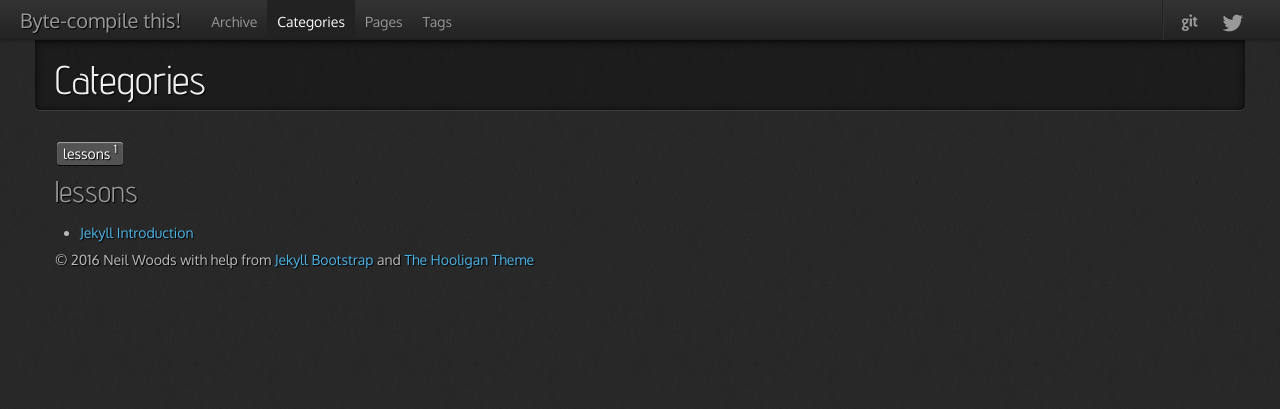
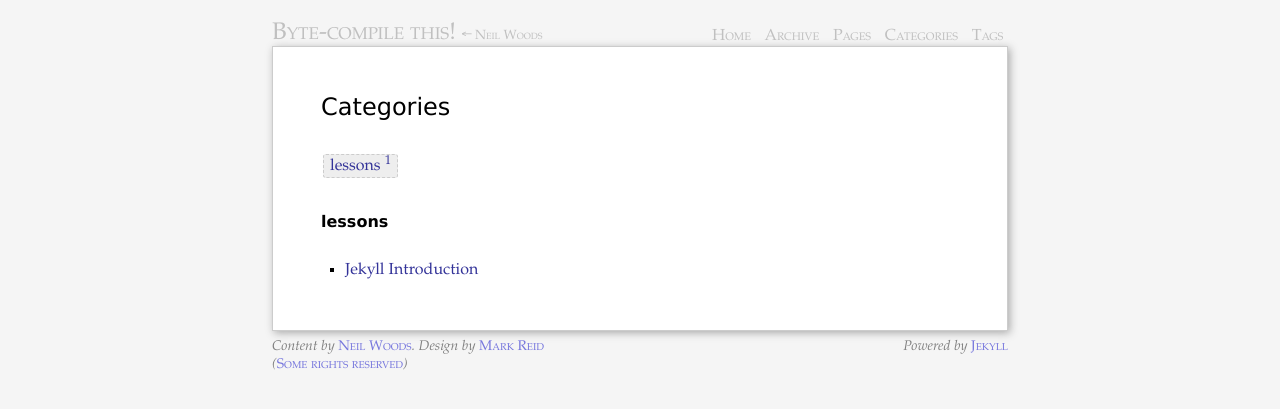
Before and after one commit to netlexer/netlexer.github.io, a Jekyll site: the page built from categories.html, in a window 1280 px wide. Shown: the top 409 px of the page. Built offline with Jekyll 4.4.1, drawn with Linux system fonts in a browser that asks for light colours; nearby versions of some CDN libraries.

Commit message:
Theme update.

```diff
--- /dev/null
+++ b/_includes/themes/mark-reid/default.html
@@ -0,0 +1,77 @@
+<!DOCTYPE html PUBLIC "-//W3C//DTD XHTML 1.0 Strict//EN"
+    "http://www.w3.org/TR/xhtml1/DTD/xhtml1-strict.dtd">
+
+<html xmlns="http://www.w3.org/1999/xhtml" xml:lang="en" lang="en-us">
+<head>
+   <meta http-equiv="content-type" content="text/html; charset=utf-8" />
+   <title>{{ page.title }} &larr; {{ page.top }}</title>
+   <meta name="author" content="{{ site.author.name }}" />
+
+   <link rel="start" href="{{ HOME_PATH }}" />
+
+	{% if page.keywords %}
+	<meta name="keywords" content="{{ page.keywords }}">
+	{% endif %}
+
+	{% if site.author.feedburner %}
+  	<link rel="alternate" type="application/atom+xml" href="http://feeds.feedburner.com/{{ site.author.feedburner }}" title="RSS feed" />
+	{% endif %}
+	{% if page.feed %}
+  	<link rel="alternate" type="application/atom+xml" href="{{ page.feed }}" title="RSS feed" />
+	{% endif %}
+
+   <!-- syntax highlighting CSS -->
+   <link rel="stylesheet" href="{{ ASSET_PATH }}/css/syntax.css" type="text/css" />
+
+   <!-- Homepage CSS -->
+   <link rel="stylesheet" href="{{ ASSET_PATH }}/css/screen.css" type="text/css" />
+
+</head>
+<body id="{{ page.section }}">
+<div id="site">
+
+  <div id="header">
+    <h1>
+    	<a href="{{ HOME_PATH }}" title="{{ site.title }}">{{ site.title }}</a>
+    	<span class="byline">&larr; <a href="{{ HOME_PATH }}">{{ site.author.name }}</a></span>
+    </h1>
+    <ul class="nav">
+      <li><a class="home" href="{{ HOME_PATH }}">Home</a></li>
+      <li><a  href="/archive.html">Archive</a></li>
+      <li><a  href="/pages.html">Pages</a></li>
+      <li><a  href="/categories.html">Categories</a></li>
+      <li><a  href="/tags.html">Tags</a></li>
+    </ul>
+  </div>
+
+  {{ content }}
+
+  <div id="footer">
+  	<address>
+  		<span class="copyright">
+  			Content by <a href="/info/site.html">{{ site.author.name }}</a>. Design by
+  			<a href="http://mark.reid.name/">Mark Reid</a>
+  			<br/>
+  			(<a rel="licence" href="http://creativecommons.org/licenses/by-nc-sa/3.0/">Some rights reserved</a>)
+  		</span>
+  		<span class="engine">
+  			Powered by <a href="http://github.com/mojombo/jekyll/" title="A static, minimalist CMS">Jekyll</a>
+  		</span>
+  	</address>
+  </div>
+
+</div>
+
+<!--[if IE 6]>
+<script type="text/javascript">
+	/*Load jQuery if not already loaded*/ if(typeof jQuery == 'undefined'){ document.write("<script type=\"text/javascript\"   src=\"http://ajax.googleapis.com/ajax/libs/jquery/1.3.2/jquery.min.js\"></"+"script>"); var __noconflict = true; }
+	var IE6UPDATE_OPTIONS = {
+		icons_path: "http://static.ie6update.com/hosted/ie6update/images/"
+	}
+</script>
+<script type="text/javascript" src="http://static.ie6update.com/hosted/ie6update/ie6update.js"></script>
+<![endif]-->
+
+  {% include JB/analytics %}
+</body>
+</html>
--- /dev/null
+++ b/_includes/themes/mark-reid/page.html
@@ -0,0 +1,6 @@
+<div id="page">
+
+<h1 class="emphnext">{{ page.title }}</h1>
+{{ content }}
+
+</div><!-- End Page -->
--- /dev/null
+++ b/_includes/themes/mark-reid/settings.yml
@@ -0,0 +1,2 @@
+theme :
+  name : mark-reid
--- a/_layouts/default.html
+++ b/_layouts/default.html
@@ -1,6 +1,6 @@
 ---
 theme :
-  name : hooligan
+  name : mark-reid
 ---
 {% include JB/setup %}
-{% include themes/hooligan/default.html %}
+{% include themes/mark-reid/default.html %}
--- a/_layouts/page.html
+++ b/_layouts/page.html
@@ -1,7 +1,7 @@
 ---
 theme :
-  name : hooligan
+  name : mark-reid
 layout: default
 ---
 {% include JB/setup %}
-{% include themes/hooligan/page.html %}
+{% include themes/mark-reid/page.html %}
--- a/_layouts/post.html
+++ b/_layouts/post.html
@@ -1,7 +1,7 @@
 ---
 theme :
-  name : hooligan
+  name : mark-reid
 layout: default
 ---
 {% include JB/setup %}
-{% include themes/hooligan/post.html %}
+{% include themes/mark-reid/post.html %}
--- /dev/null
+++ b/assets/themes/mark-reid/css/screen.css
@@ -0,0 +1,548 @@
+/* @override http://mark.reid.dev/files/css/screen.css */
+
+/* @override
+	http://mark.reid.dev/files/css/screen.css
+	http://mark.reid.name/files/css/screen.css
+*/
+
+/* screen.css
+ *
+ * A clean, simple stylesheet that aims for
+ * a consistent vertical rhythm.
+ *
+ * Base font height: 16px
+ * Base line length: 24px
+ *
+ * AUTHOR: Mark Reid <mark@reid.name>
+ */
+
+/* @group Reset */
+body,div,dl,dt,dd,ul,ol,li,h1,h2,h3,h4,h5,h6,pre,form,fieldset,p,blockquote,th,td,abbr { margin:0; padding:0;}
+/* @end */
+
+body {
+	font-family: Palatino, georgia, "times new roman", serif;
+	background-color: whitesmoke;
+	background-position: center -18em;
+	background-repeat: repeat-x;
+}
+
+/* Hack via Joel Spolsky to make image rescaling nicer in IE */
+img { -ms-interpolation-mode:bicubic; }
+
+/* IE6 ignores this and uses default size of 16pt */
+html>body { font-size:16px; }
+p { margin: 0 0 1.5em 0; text-align: justify; }
+
+a { text-decoration: none; color: #339; }
+a:hover { text-decoration: underline; color: #33f; }
+a.pdf:before {
+	margin-right: 1em;
+	content: url(/files/css/icon_pdf.gif); }
+
+h1,h2,h3,h4 {
+	line-height:1em;
+	font-size:1.5em;
+	font-weight: normal;
+	clear: left;
+	font-family: 'lucida grande', sans-serif;
+}
+h1 { margin-bottom: 1em; }
+h2 {
+	font-size: 100%;
+	line-height: 1.5em;
+	margin:1.5em 0 1.5em 0;
+	font-weight:bold;
+}
+
+hr {
+	border-top: 1px solid silver;
+	border-bottom: none;
+	padding: 0;
+	margin: 1.46em 0 0 0;
+}
+
+sup { line-height: 1ex; }
+
+#site {
+	max-width: 46em;
+	margin: 1.5em auto 3em auto;
+	line-height:1.5em;
+}
+
+#page, #disqus_thread {
+	background: white;
+/*	background-image: url(grid.png); */
+	padding: 3em 3em 1.5em 3em;
+	border: 1px solid #ccc;
+}
+
+/* More experimental CSS3 features */
+#page, #disqus_thread {
+	box-shadow: 2px 2px 8px #aaa;
+	-webkit-box-shadow: 2px 2px 8px #aaa;
+	-moz-box-shadow: 2px 2px 8px #aaa;
+}
+
+#disqus_thread { padding-top: 0; }
+
+/* TODO
+#page { counter-reset: section; }
+#page h2:before {
+	margin-left: -3.5ex;
+	color: silver;
+	content: "§" counter(section) ". ";
+	counter-increment: section 2;
+}
+*/
+
+/* @group FancyFirst */
+.emphnext + p:first-letter, p.emphfirst:first-letter {
+	font-size: 48px;
+	padding: 0 0.15em 0 0;
+	margin:  0.05em 0 -0.15em 0;
+	line-height: 1em;
+	float: left;
+}
+
+.emphnext + p:first-line, p.emphfirst:first-line {
+	font-variant: small-caps;
+	font-size: larger;
+}
+/* @end */
+
+.right { float: right; clear: left; }
+.left { float: left; clear: right; }
+.inset {
+	border: 1px solid silver;
+	padding: 2px;
+	margin: 0em 0.8em 0.8em 0.8em;
+}
+.right.inset { margin-right: 0 !important; }
+.left.inset { margin-left: 0 !important; }
+.quiet {
+	color: grey;
+	font-size: 0.875em;
+	line-height: 1.714em;
+}
+blockquote {
+	padding: 0 2.8em;
+	margin: 1.714em 0;
+	color: #444;
+	font-size: 0.875em;
+	line-height: 1.714em;
+}
+
+.note {
+	padding-top: 0.5em;
+	background-color: #fafaff;
+	border-top: 1px solid silver;
+	border-bottom: 1px solid silver;
+}
+/* @group Table */
+table.neat {
+	width: 80%;
+	margin: 1.5em auto 1.5em auto;
+	table-layout: fixed;
+	border-spacing: 0;
+}
+table.neat tr { text-align: center; }
+table.neat th { font-weight: normal; background-color: #eeeeee; }
+table.neat td { background-color: white; }
+table.neat th.title { border-bottom: 1px solid gray; border-top: 1px solid gray; vertical-align: bottom; background-color: lightgrey; }
+caption {
+	color: #333;
+	font-size: 0.875em;
+	margin: 0.875em auto 0 auto;
+	line-height: 1.14em;
+	text-align: justify;
+}
+
+/* @end */
+
+/* @group Lists */
+ul {
+	margin-top: 1.5em;
+	margin-bottom: 1.5em;
+	line-height: 1.5em;
+	padding-left: 1.5em;
+}
+ul li {
+	list-style-type: square;
+	list-style-position: outside;
+}
+ol li {
+	list-style-type: decimal;
+	list-style-position: inside;
+}
+dt { font-weight: bold;}
+dd { margin: 0 0 1.5em 0; text-align: justify; }
+
+ul.compact { margin: 0; padding: 0;}
+ul.compact li { list-style: ;
+	list-style-type: square;
+	list-style-position: inside;
+}
+ul.compact li span.date {
+	display: none;
+	color: grey;
+	width: 20%;
+}
+ul.compact li a {
+	width: 70%;
+}
+/* @end */
+
+/* @group Header */
+#header, #header a { color: silver; }
+#header .hover { color: transparent; }
+#header:hover a { color: black; text-shadow: #aaa 2px 2px 3px;}
+#header:hover a:hover { text-decoration: none; }
+#header a:hover .hover { color: silver; }
+#header {
+	position: relative;
+	font-variant: small-caps;
+	line-height: 1em;
+	margin-top: .5em;
+	margin-bottom: 0;
+}
+#header h1 {
+	font-family: Palatino, georgia, "times new roman", serif;
+	margin-bottom: 0;
+	line-height: 0.9em;
+	display: block;
+	font-weight: normal;
+}
+
+#header ul {
+	position: absolute;
+	top: 0;
+	right: 0;
+	font-size: 100%;
+	line-height: 1.6em;
+	display: block;
+	margin: 0;
+	width: 50%;
+	text-align: right;
+}
+#header ul li { display: inline; }
+#header ul li a {
+	padding: 0.4em 0.3em 0 0.3em;
+	display: inline;
+}
+#header ul li a:hover {
+	color: blue;
+	border-bottom: 2px solid blue;
+}
+#header .byline {
+	color: silver;
+	font-size: 10pt;
+	line-height: 75%
+}
+#header:hover .byline a { color: silver; text-shadow: none; }
+#header:hover .byline a:hover { color: black; text-shadow: #aaa 1px 1px 2px;}
+
+/* @group Twitter */
+#twitter_update_list { display: inline; margin: 0; }
+#twitter_update_list li { display: inline; margin: 0;}
+.twitter-title { display: inline; margin: 0; }
+.twitter-title a { display: inline; }
+/* @end */
+
+body#Work #header a.work,
+body#Home #header a.home,
+body#Play #header a.play,
+body#Info #header a.info,
+body#Code #header a.code,
+body#Past #header a.past,
+body#Kith #header a.kith
+{
+	border-bottom: 2px solid silver;
+}
+
+/* @end */
+
+/* @group Footnotes */
+.footnotes { color: grey; }
+.footnotes:hover { color: black; }
+.footnotes ol li {
+	list-style-type: decimal;
+	list-style-position: inside;
+	font-size: 75%;
+	line-height: 1.5em;
+}
+.footnotes ol li > a { display: none; }
+/* @end */
+
+/* @group Sections */
+.section {
+	font-size: 87.5%;
+	line-height: 1.43em;
+	margin-bottom: 1.43em;
+	margin-top: 1.43em;
+	margin-left: 7.5em;
+	padding-right: 3em;
+}
+.section h1 {
+	font-family: Palatino, georgia, serif;
+	font-size: 100%;
+	line-height: 1.43em;
+	position: absolute;
+	width: 6em;
+	max-width: 6em;
+	margin-left: -7.5em;
+	font-weight: bold;
+	font-variant: small-caps;
+}
+.section p { margin-bottom: 1.43em; }
+
+/* @end */
+
+.list .title { font-weight: bold; }
+p.line { position: relative; margin: 0; }
+p.excerpt { margin: 0; }
+.comments { font-size: smaller; position: absolute; color: silver; right: 0; top: 0; }
+.excerpt { color: black; }
+
+/* @group Signature */
+.signature {
+	margin-top: 3em;
+	position: relative;
+}
+.signature .author {
+	font-variant: small-caps;
+	font-style: normal;
+	color: black;
+	display: block;
+	margin-bottom: 1.5em;
+}
+.signature .date {
+	font-size: 87.5%;
+	line-height: 1.5em;
+	display: block;
+	font-variant: small-caps;
+	font-style: normal;
+	position: absolute;
+	right: 0;
+	top: 0;
+}
+.signature .location {
+	display: block;
+	font-size: 87.5%;
+	line-height: 1.5em;
+	position: absolute;
+	right: 0;
+	top: 1.5em;
+}
+/* @end */
+
+/* @group Code */
+pre {
+	margin: 1em 0 1.5em 0;
+	font-size: 0.75em; /* Hack to make code look same size as body font */
+	line-height: 1.5em;
+	color: #111;
+	background: #fffff0;
+	border: 1px solid #ddc;
+	padding: 0.5em 1em;
+	overflow: hidden;
+
+	/* Experimental CSS3 stuff */
+	box-shadow: 1px 1px 6px #ccc;
+	-webkit-box-shadow: 1px 1px 6px #ccc;
+	-moz-box-shadow: 1px 1px 6px #ccc;
+}
+pre:hover {
+	border-right: none;
+	overflow: visible;
+}
+code {
+	font-size: 1em;
+	background-color: #f7f7ff;
+	line-height: 1.4em;
+}
+pre > code {
+	background-color: transparent;
+}
+/* @end */
+
+
+/* @group Disqus */
+#disqus_thread {
+	margin-top: 2.93em;
+}
+.dsq-comment-body {
+	text-align: justify;
+	line-height: 1.29em;
+}
+.dsq-comment {
+	padding-top: 0 !important;
+	margin-top: 1.7em !important;
+	margin-bottom: 1.9em !important;
+	background-image: none !important;
+}
+.dsq-comment-message {
+	line-height: 1.714em;
+}
+.dsq-comment-header {
+	background-color: whitesmoke !important;
+	border-top: 1px solid silver !important;
+	border-bottom: 1px solid silver !important;
+	margin-bottom: 1.15em !important;
+}
+.dsq-header-time { margin-left: 0 !important; }
+.dsq-comment-header cite {
+	font-variant: small-caps;
+	margin-left: 0 !important;
+}
+.dsq-comment-footer {
+	font-size: 75% !important;
+	margin-top: 1px !important;
+}
+#dsq-options {
+	background: whitesmoke;
+	border-bottom: 1px solid silver;
+	border-top: 1px solid silver;
+	padding: 0 0 0 1em;
+}
+#dsq-comments-count {
+	margin-top: 0.8em !important;
+	margin-bottom: 1.2em !important;
+}
+#dsq-extra-links { padding-left: 0 !important; }
+#dsq-extra-links li img { display: none; }
+#dsq-options-toggle { color: silver; font-size: 75% !important;}
+#dsq-add-new-comment {
+	margin-top: 1.19em !important;
+	margin-bottom: 1.25em !important;
+}
+/* The following position, width and height ensure
+ * that none of the body in the iframe shows through.
+ */
+form#comment {
+	position: absolute;
+	height: 100%;
+	width: 100%;
+	background-color: white !important;
+}
+/* @end */
+
+/* @group LibraryThing */
+span.LTtitle { display: none; }
+div.LTitem { display: inline; margin-right: 0.7em; }
+div.LTprovided { display: none; }
+/* @end */
+
+/* @group Last.fm */
+#lastfm a { margin-right: 0.7em; }
+/* @end */
+
+/* @group Delicious */
+.delicious-posts { }
+.delicious-posts ul, .delicious-posts li, .delicious-banner { margin: 0; padding: 0 }
+.delicious-posts li { list-style-position: outside; margin-bottom: 1em; margin-left: 1em; text-align: justify; }
+.delicious-post { }
+.delicious-banner { display: none; }
+.delicious-posts a:hover { }
+.delicious-posts a { }
+.delicious-post a { font-weight: bold; }
+p.delicious-extended { font-size: 100%; display: inline; }
+p.delicious-extended:before { content: ' — '; }
+/* @end */
+
+/* @group Footer */
+#footer {
+	margin-top: 0;
+	color: grey;
+	font-size: 87.5%;
+	line-height: 1.3em;
+}
+#footer address {
+	position: relative;
+	margin: .5em 0 0 0;
+	text-align: right;
+}
+#footer a {
+	font-variant: small-caps;
+	font-style: normal;
+	color: #77d;
+	text-decoration: none;
+}
+#footer .copyright {
+	position: absolute;
+	left: 0;
+	text-align: left;
+	display: block;
+}
+#footer .engine {
+	position: absolute;
+	text-align: right;
+	display: block;
+	right: 0;
+}
+/* @end */
+
+
+/* @group Figures and images */
+dl.figure {
+	margin-top: 1.5em;
+	margin-bottom: 1.5em;
+	text-align: center;
+}
+
+dl.figure dd {
+	color: #333;
+	font-size: 0.875em;
+	margin: 0.875em auto 0 auto;
+	line-height: 1.14em;
+	text-align: justify;
+	width: 85%;
+}
+/* @end */
+
+/* @group Equations */
+div.maruku-equation { display: block ;text-align: center; }
+div.maruku-equation img.maruku-png { position: relative; top: -0.75em;}
+span.maruku-inline { }
+img.maruku-png { }
+/* @end */
+
+/* .prev-next */
+.prev-next {
+	position:relative;
+}
+.prev-next .next{
+	float:right;
+}
+
+/* tag_box ======================================================== */
+.tag_box {
+	list-style:none;
+	margin:0;
+	padding:5px 0 ;
+	overflow:hidden;
+}
+.tag_box li {
+	list-style:none;
+	line-height:1.8em;
+}
+.tag_box.inline li {
+	float:left;
+}
+.tag_box a {
+	padding: 3px 6px;
+	margin: 2px;
+	background: #eee;
+	border-radius: 3px;
+	border:1px dashed #ccc;
+	text-decoration:none;
+}
+.tag_box a span{
+	vertical-align:super;
+	font-size:0.8em;
+}
+.tag_box a.active {
+	background:#57A957;
+	border:1px solid #4C964D;
+	color:#FFF;
+}
--- /dev/null
+++ b/assets/themes/mark-reid/css/syntax.css
@@ -0,0 +1,60 @@
+.highlight  { background: #ffffff; }
+.highlight .c { color: #999988; font-style: italic } /* Comment */
+.highlight .err { color: #a61717; background-color: #e3d2d2 } /* Error */
+.highlight .k { font-weight: bold } /* Keyword */
+.highlight .o { font-weight: bold } /* Operator */
+.highlight .cm { color: #999988; font-style: italic } /* Comment.Multiline */
+.highlight .cp { color: #999999; font-weight: bold } /* Comment.Preproc */
+.highlight .c1 { color: #999988; font-style: italic } /* Comment.Single */
+.highlight .cs { color: #999999; font-weight: bold; font-style: italic } /* Comment.Special */
+.highlight .gd { color: #000000; background-color: #ffdddd } /* Generic.Deleted */
+.highlight .gd .x { color: #000000; background-color: #ffaaaa } /* Generic.Deleted.Specific */
+.highlight .ge { font-style: italic } /* Generic.Emph */
+.highlight .gr { color: #aa0000 } /* Generic.Error */
+.highlight .gh { color: #999999 } /* Generic.Heading */
+.highlight .gi { color: #000000; background-color: #ddffdd } /* Generic.Inserted */
+.highlight .gi .x { color: #000000; background-color: #aaffaa } /* Generic.Inserted.Specific */
+.highlight .go { color: #888888 } /* Generic.Output */
+.highlight .gp { color: #555555 } /* Generic.Prompt */
+.highlight .gs { font-weight: bold } /* Generic.Strong */
+.highlight .gu { color: #aaaaaa } /* Generic.Subheading */
+.highlight .gt { color: #aa0000 } /* Generic.Traceback */
+.highlight .kc { font-weight: bold } /* Keyword.Constant */
+.highlight .kd { font-weight: bold } /* Keyword.Declaration */
+.highlight .kp { font-weight: bold } /* Keyword.Pseudo */
+.highlight .kr { font-weight: bold } /* Keyword.Reserved */
+.highlight .kt { color: #445588; font-weight: bold } /* Keyword.Type */
+.highlight .m { color: #009999 } /* Literal.Number */
+.highlight .s { color: #d14 } /* Literal.String */
+.highlight .na { color: #008080 } /* Name.Attribute */
+.highlight .nb { color: #0086B3 } /* Name.Builtin */
+.highlight .nc { color: #445588; font-weight: bold } /* Name.Class */
+.highlight .no { color: #008080 } /* Name.Constant */
+.highlight .ni { color: #800080 } /* Name.Entity */
+.highlight .ne { color: #990000; font-weight: bold } /* Name.Exception */
+.highlight .nf { color: #990000; font-weight: bold } /* Name.Function */
+.highlight .nn { color: #555555 } /* Name.Namespace */
+.highlight .nt { color: #000080 } /* Name.Tag */
+.highlight .nv { color: #008080 } /* Name.Variable */
+.highlight .ow { font-weight: bold } /* Operator.Word */
+.highlight .w { color: #bbbbbb } /* Text.Whitespace */
+.highlight .mf { color: #009999 } /* Literal.Number.Float */
+.highlight .mh { color: #009999 } /* Literal.Number.Hex */
+.highlight .mi { color: #009999 } /* Literal.Number.Integer */
+.highlight .mo { color: #009999 } /* Literal.Number.Oct */
+.highlight .sb { color: #d14 } /* Literal.String.Backtick */
+.highlight .sc { color: #d14 } /* Literal.String.Char */
+.highlight .sd { color: #d14 } /* Literal.String.Doc */
+.highlight .s2 { color: #d14 } /* Literal.String.Double */
+.highlight .se { color: #d14 } /* Literal.String.Escape */
+.highlight .sh { color: #d14 } /* Literal.String.Heredoc */
+.highlight .si { color: #d14 } /* Literal.String.Interpol */
+.highlight .sx { color: #d14 } /* Literal.String.Other */
+.highlight .sr { color: #009926 } /* Literal.String.Regex */
+.highlight .s1 { color: #d14 } /* Literal.String.Single */
+.highlight .ss { color: #990073 } /* Literal.String.Symbol */
+.highlight .bp { color: #999999 } /* Name.Builtin.Pseudo */
+.highlight .vc { color: #008080 } /* Name.Variable.Class */
+.highlight .vg { color: #008080 } /* Name.Variable.Global */
+.highlight .vi { color: #008080 } /* Name.Variable.Instance */
+.highlight .il { color: #009999 } /* Literal.Number.Integer.Long */
```
Also changed, not shown: _includes/themes/mark-reid/post.html (added, +28 -0 lines), .gitmodules.
